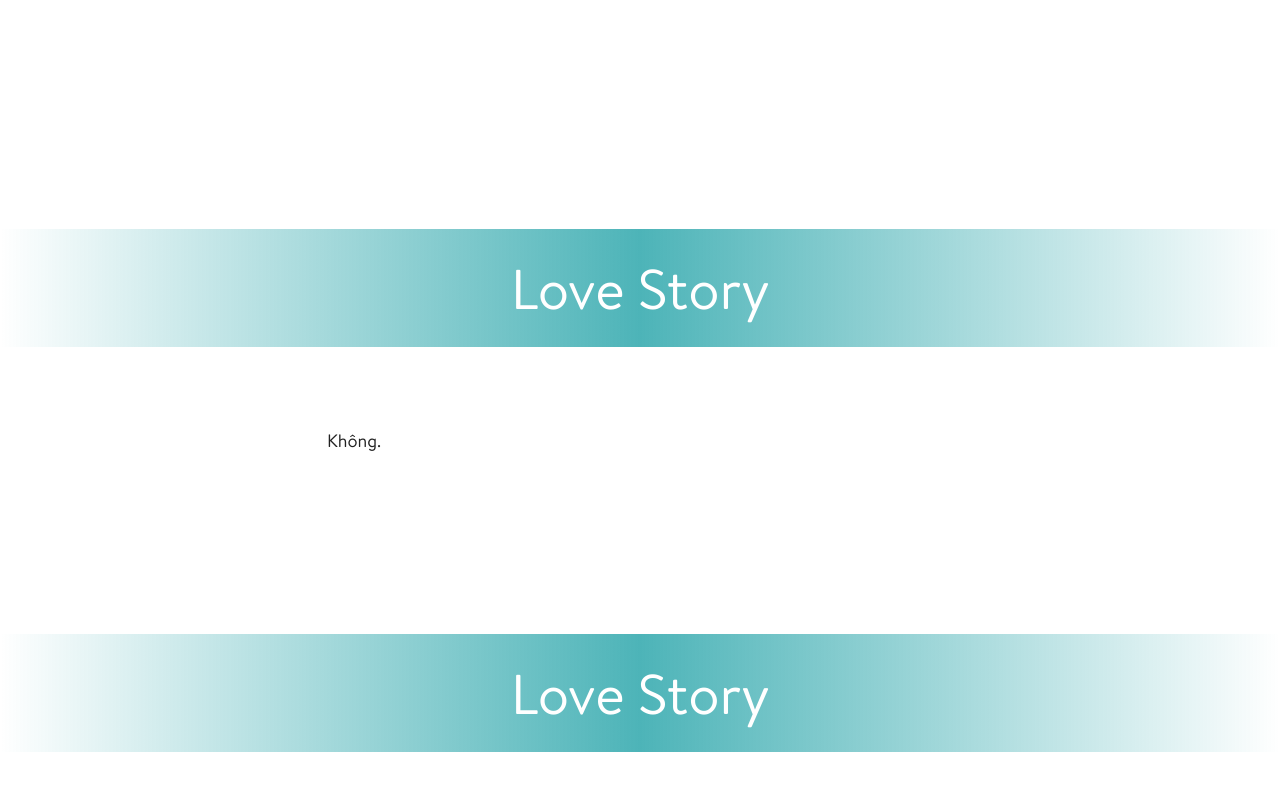
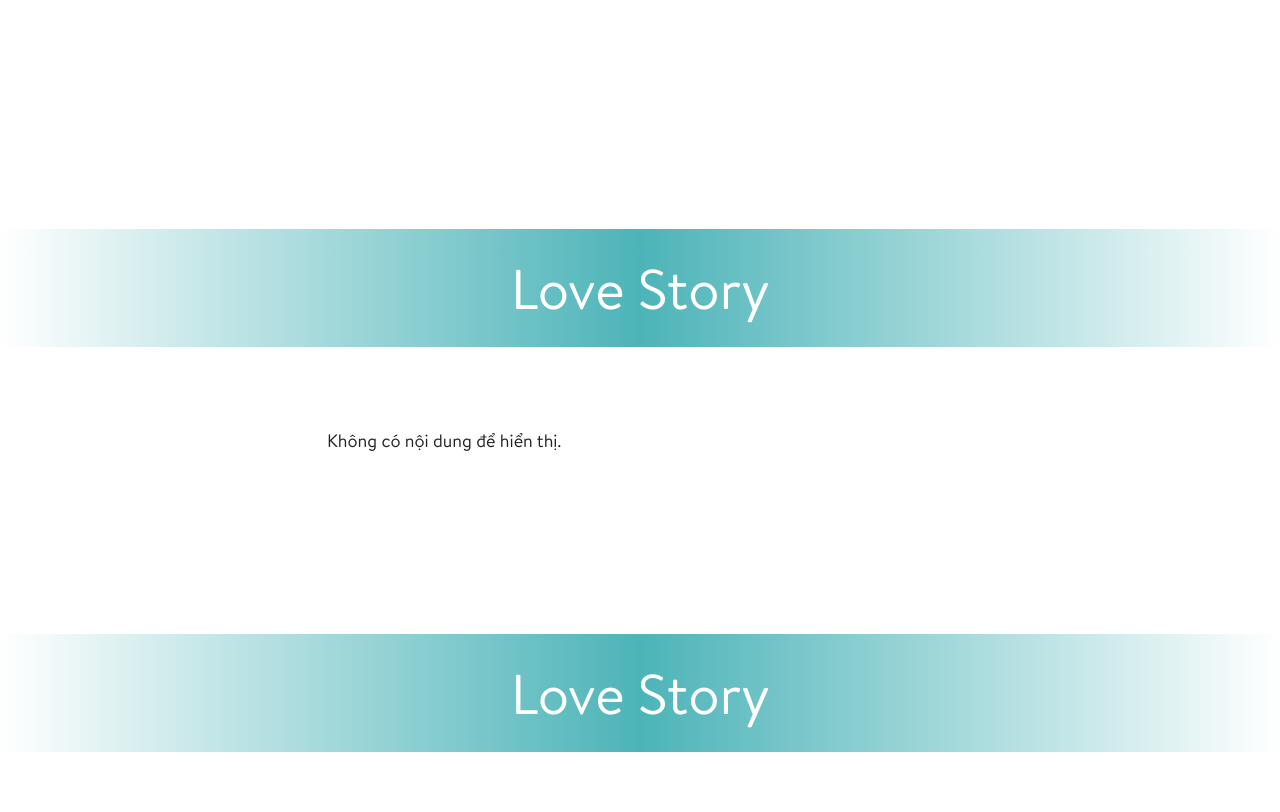
Before and after one commit to homestaygiadinhnho/homestaygiadinhnho, a Jekyll site: the page built from index.html, in a window 1280 px wide. Shown: the part 3562-4374 px from the top of the page. Built offline with Jekyll 4.4.1, drawn with Linux system fonts in a browser that asks for light colours; nearby versions of some CDN libraries; some web fonts are replaced; the list of posts is cut into pages by our own code; grey boxes are pictures that could not be loaded.

Commit message:
Update index.html

```diff
--- a/index.html
+++ b/index.html
@@ -235,7 +235,9 @@ sections:
 
 
 <div data-hidable="true" data-movable="true">
-  <div class="font-elsie text-tl3white text-[30px] xl:text-[56px] text-center py-[17px] my-[30px] lg:mt-[100px] lg:mb-[100px] xl:mb-0" style="background-image: linear-gradient(to right, rgba(217, 217, 217, 0), rgba(1, 148, 154, 0.7), rgba(217, 217, 217, 0));" data-editable="true">Love Story</div>
+  <div class="font-elsie text-tl3white text-[30px] xl:text-[56px] text-center py-[17px] my-[30px] lg:mt-[100px] lg:mb-[100px] xl:mb-0" style="background-image: linear-gradient(to right, rgba(217, 217, 217, 0), rgba(1, 148, 154, 0.7), rgba(217, 217, 217, 0));" data-editable="true">
+    Love Story
+  </div>
 
   <div class="flex flex-col gap-y-16 xl:gap-y-32 px-[25px] md:px-[100px] xl:px-[327px] xl:py-[80px]">
 
@@ -255,7 +257,7 @@ sections:
               <div class="w-[80px] xl:w-[226px] bg-tl3green h-[1px] mx-auto my-[10px]"></div>
               <div class="text-[14px] md:text-[20px] xl:text-[34px] text-center" data-editable="true">{{ section.date | date: "%B, %Y" }}</div>
             </div>
-            <div data-editable="true" class="font-playfairDisplay text-[20px] md:text-[35px] lg:text-[35px] text-tl3red leading-[1] mt-[20px] text-center">{{ section.heading }}</div>
+            <div class="font-playfairDisplay text-[20px] md:text-[35px] lg:text-[35px] text-tl3red leading-[1] mt-[20px] text-center" data-editable="true">{{ section.heading }}</div>
             <div class="text-[12px] md:text-[15px] pb-[50px] xl:text-[20px] text-center mt-[20px]" data-editable="true">{{ section.description }}</div>
           </div>
         </div>
@@ -280,13 +282,10 @@ sections:
       </div>
       {% endfor %}
     {% else %}
-      <p>Không.</p>
+      <p>Không có nội dung để hiển thị.</p>
     {% endif %}
   </div>
 </div>
-
-
-
 
 
 <div data-hidable="true" data-movable="true">
```
